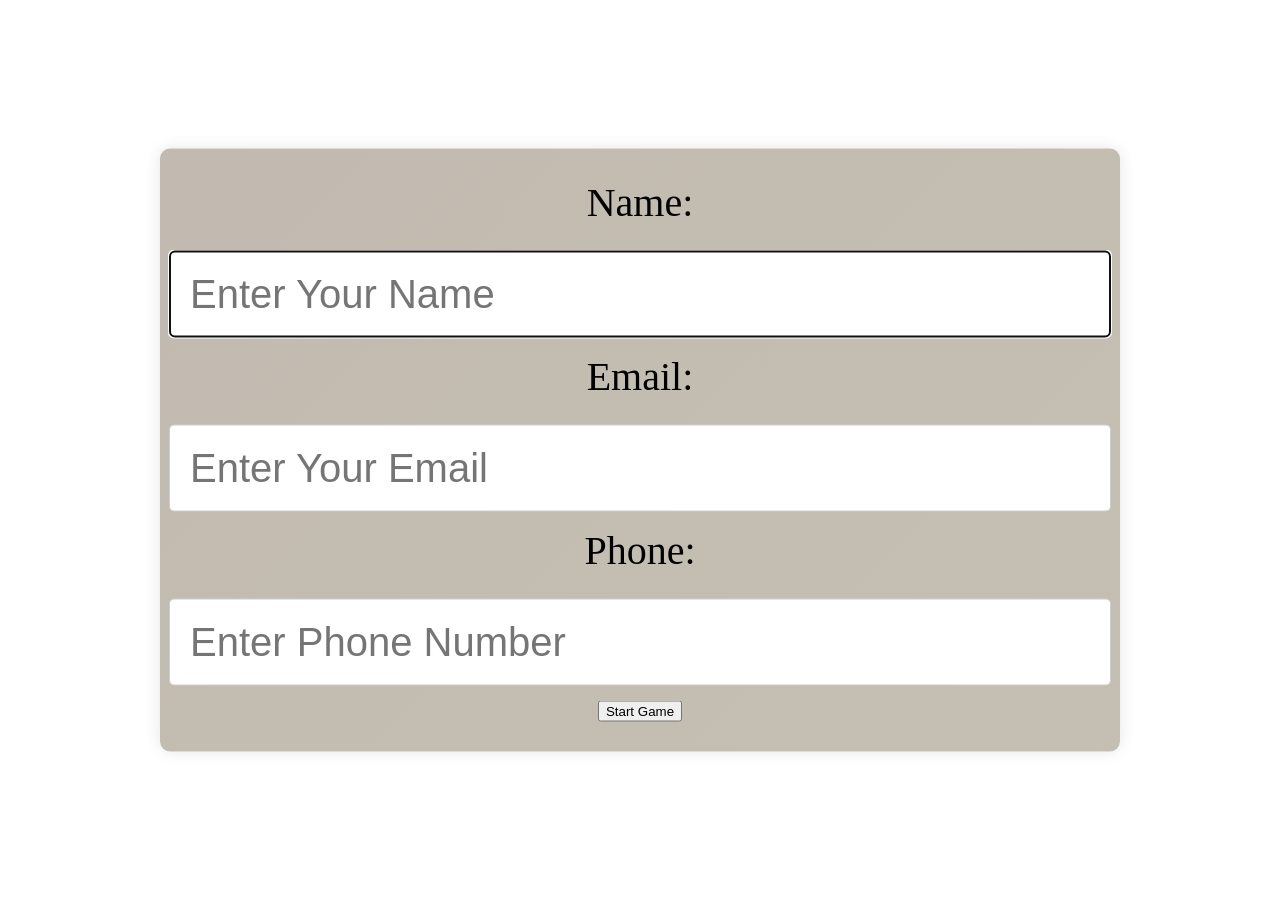
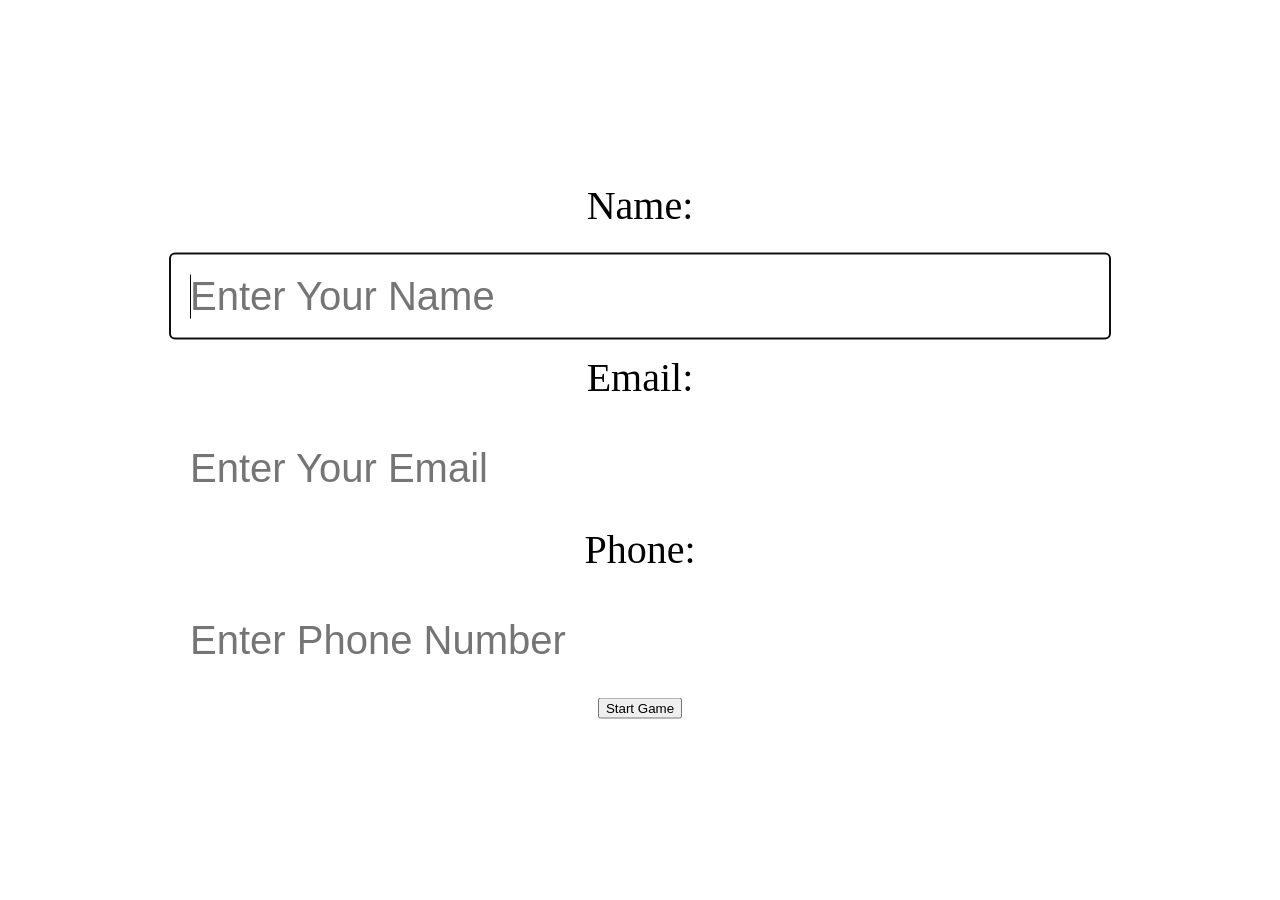

add setting page

--- a/public/css/form.css
+++ b/public/css/form.css
@@ -1,20 +1,21 @@
 /* BACKGROUNDS */
 @media (orientation: portrait) {
   body {
-    background: url('../background/portrait.jpg') no-repeat center center fixed;
+    background: url('../background/form-portrait.jpg') no-repeat center center fixed;
     background-size: cover;
   }
 }
 
 @media (orientation: landscape) {
   body {
-    background: url('../background/landscape.jpg') no-repeat center center fixed;
+    background: url('../background/form-landscape.jpg') no-repeat center center fixed;
     background-size: cover;
   }
 }
+
 /*** HEADER ***/
 .container {
-    height: 100%; 
+    height: 100%;
 }
 
 form {
@@ -28,16 +29,16 @@ form {
     transform: translate(-50%, -50%);
     width: 900px; /* Make the form bigger */
     padding: 30px;
-    background: linear-gradient(135deg, #c2bab0, #c5bfb3);
+    background: linear-gradient(135deg, var(--gradient-start), var(--gradient-end));
     border-radius: 10px;
-    box-shadow: 0px 0px 15px rgba(0, 0, 0, 0.1);
+    box-shadow: 0px 0px 15px var(--form-shadow);
     /* margin-left: 250px; */
 }
 
 label {
     font-size: 40px; 
     margin-bottom: 10px;
-    color: black;
+    color: var(--color-black);
 }
 
 input {
@@ -46,6 +47,5 @@ input {
     font-size: 40px; /* Increase font size */
     width: 100%; /* Make the inputs fill the width of the form */
     border-radius: 5px;
-    border: 1px solid #ccc;
+    border: 1px solid var(--border-color);
 }
-
